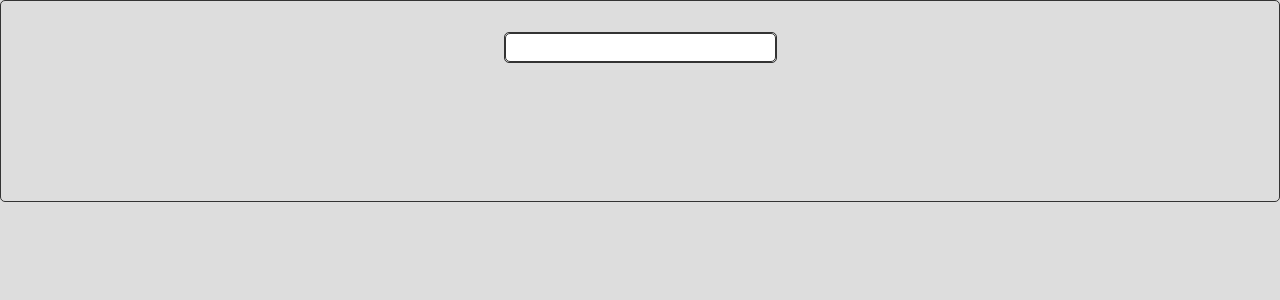
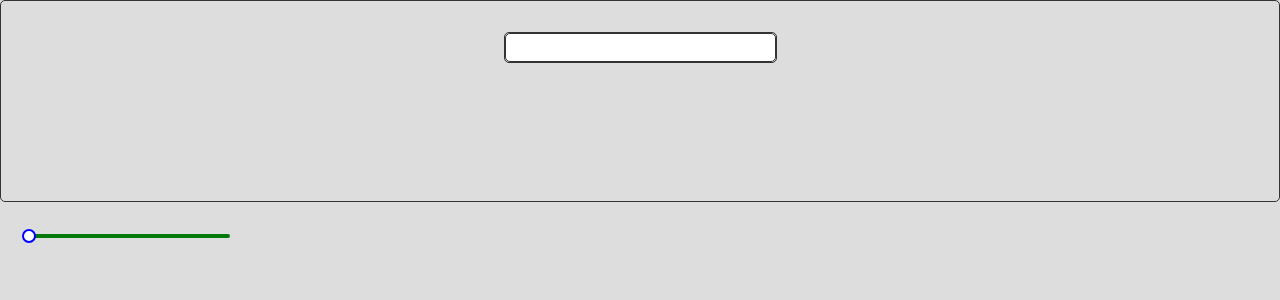
Before and after one commit to Qluqlu3/sample-yup, a React (Create React App) app in the folder react/parts/: page / in a window 1280 px wide. Shown: the top 300 px of the page. Built offline with nearby package versions, Linux system fonts and the light colour scheme.

Commit message:
スケールバー追加

```diff
--- a/react/parts/package.json
+++ b/react/parts/package.json
@@ -10,6 +10,8 @@
     "@types/node": "^12.0.0",
     "@types/react": "^17.0.0",
     "@types/react-dom": "^17.0.0",
+    "lodash": "^4.17.21",
+    "lodash.throttle": "^4.1.1",
     "react": "^17.0.2",
     "react-dom": "^17.0.2",
     "react-scripts": "4.0.3",
@@ -39,5 +41,9 @@
       "last 1 firefox version",
       "last 1 safari version"
     ]
+  },
+  "devDependencies": {
+    "@types/lodash": "^4.14.171",
+    "@types/lodash.throttle": "^4.1.6"
   }
 }
--- /dev/null
+++ b/react/parts/src/ScaleBar.tsx
@@ -0,0 +1,127 @@
+import React, { useEffect, useMemo, useRef, useState } from 'react';
+import throttle from 'lodash.throttle';
+import styled from 'styled-components';
+
+const Wrapper = styled.div<{ disabled?: boolean }>`
+  padding-top: 30px;
+  padding-left: 30px;
+  flex-grow: 1;
+  opacity: ${({ disabled }) => disabled && 0.5};
+`;
+
+const Scale = styled.div`
+  position: relative;
+  width: 100%;
+  height: 8px;
+  padding: 2px 0;
+  cursor: pointer;
+`;
+
+const ScaleInner = styled.div`
+  position: relative;
+  width: 200px;
+  height: 4px;
+  border-radius: 2px;
+  background: #06790c;
+`;
+
+const ScaleFill = styled.div<{ width: number }>`
+  position: absolute;
+  width: ${(props) => props.width}px;
+  height: 4px;
+  border-radius: 2px;
+  background: #f00;
+`;
+
+const Circle = styled.div<{ position: number; disabled?: boolean }>`
+  position: absolute;
+  top: -7px;
+  width: 15px;
+  height: 15px;
+  transform: ${(props) => `translateX(${props.position - 10}px) `};
+  border-radius: 50%;
+  cursor: ${(props) => (props.disabled ? 'default' : 'pointer')};
+  &::after {
+    content: '';
+    position: absolute;
+    top: 2px;
+    left: 2px;
+    box-sizing: border-box;
+    background: #fff;
+    width: 14px;
+    height: 14px;
+    border: 2px solid ${(props) => (props.disabled ? '#000' : '#00F')};
+    border-radius: 10px;
+  }
+  &:hover::after {
+    border: 2px solid '#00F';
+  }
+`;
+
+type Props = {
+  maxValue: number;
+  minValue: number;
+  value: number;
+  disabled?: boolean;
+  onChange: (value: number) => void;
+  onMouseUp?: (value: number) => void;
+};
+
+export const ScaleBar: React.FC<Props> = React.memo((props) => {
+  const { disabled, value, maxValue, minValue, onChange, onMouseUp } = props;
+  const [translate, setTranslate] = useState(0);
+  const refScale = useRef<HTMLDivElement>(null);
+  const valueOnMouseMove = useRef(value);
+
+  useEffect(() => {
+    if (!refScale.current) return;
+    const rect = refScale.current.getBoundingClientRect();
+    const percentage = Math.min(Math.max((value - minValue) / (maxValue - minValue), 0), 1);
+    setTranslate(rect.width * percentage);
+    valueOnMouseMove.current = Math.min(Math.max(value, minValue), maxValue);
+  }, [maxValue, minValue, value]);
+
+  const handleMouseMove = useMemo(
+    () =>
+      throttle((event: MouseEvent): void => {
+        if (!refScale.current) return;
+        const rect = refScale.current.getBoundingClientRect();
+        const percentage = Math.min(Math.max((event.clientX - rect.left) / rect.width, 0), 1);
+        const value = minValue + (maxValue - minValue) * percentage;
+        setTranslate(rect.width * percentage);
+        const newValue = Math.min(Math.max(value, minValue), maxValue);
+        valueOnMouseMove.current = newValue;
+        onChange(newValue);
+      }, 50),
+    [maxValue, minValue, onChange]
+  );
+
+  const handleMouseUp = () => {
+    document.removeEventListener('mousemove', handleMouseMove);
+    document.removeEventListener('mouseup', handleMouseUp);
+    onMouseUp?.(valueOnMouseMove.current);
+  };
+
+  const handleMouseDown = () => {
+    if (disabled) return;
+    document.addEventListener('mousemove', handleMouseMove);
+    document.addEventListener('mouseup', handleMouseUp);
+  };
+
+  const handleClick: React.MouseEventHandler = (event) => {
+    if (disabled) return;
+    handleMouseMove(event.nativeEvent);
+    setTimeout(() => onMouseUp?.(valueOnMouseMove.current), 0);
+  };
+
+  return (
+    <Wrapper disabled={disabled}>
+      <Scale ref={refScale} onClick={handleClick}>
+        <ScaleInner>
+          <ScaleFill width={translate} />
+          <Circle onMouseDown={handleMouseDown} position={translate} disabled={disabled} />
+        </ScaleInner>
+      </Scale>
+    </Wrapper>
+  );
+});
--- a/react/parts/src/index.tsx
+++ b/react/parts/src/index.tsx
@@ -5,6 +5,7 @@ import styled from 'styled-components';
 import './index.css';
 import App from './App';
 import reportWebVitals from './reportWebVitals';
+import { ScaleBar } from './ScaleBar';
 
 const Wrapper = styled.div`
   width: 100vw;
@@ -15,6 +16,7 @@ const Wrapper = styled.div`
 ReactDOM.render(
   <Wrapper>
     <App />
+    <ScaleBar maxValue={100} minValue={0} value={0} onChange={() => {}} />
   </Wrapper>,
   document.getElementById('root')
 );
```
Also changed, not shown: 2 other files (tests, documents, lock files or other folders).
